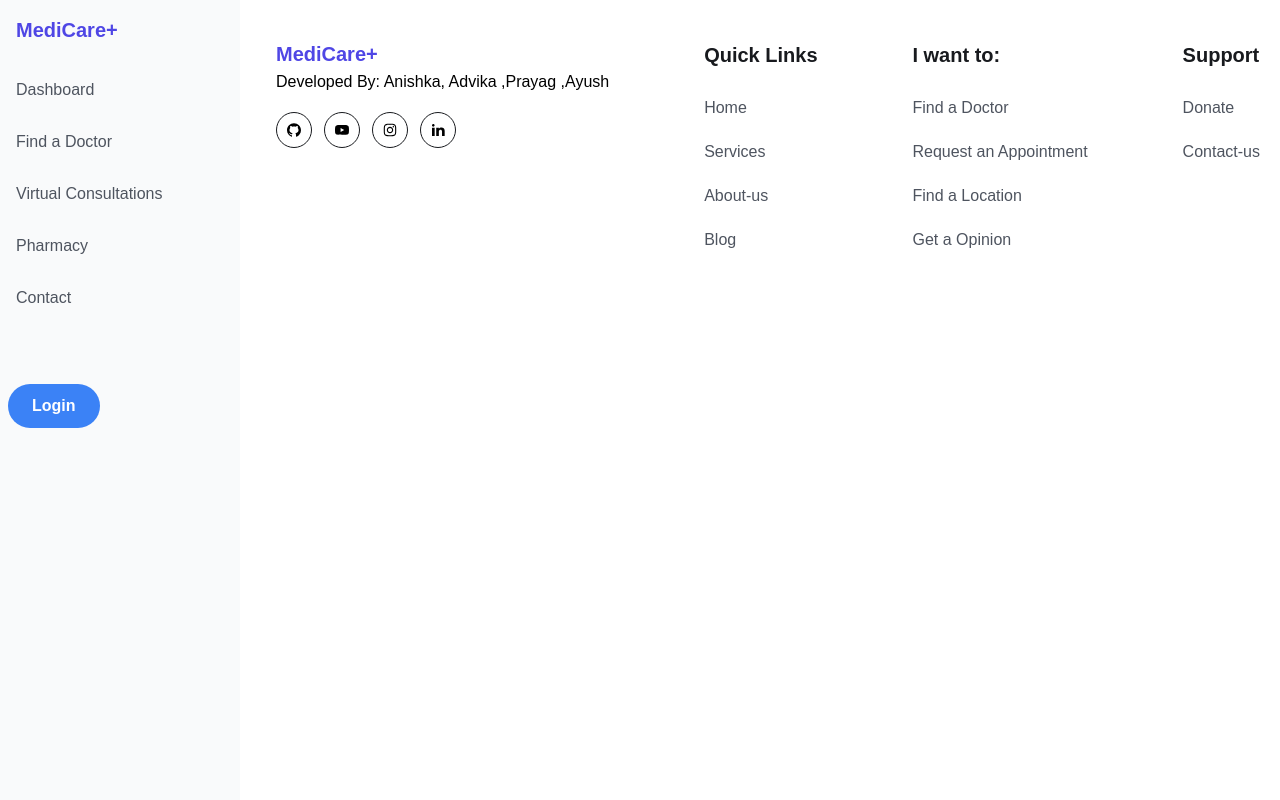
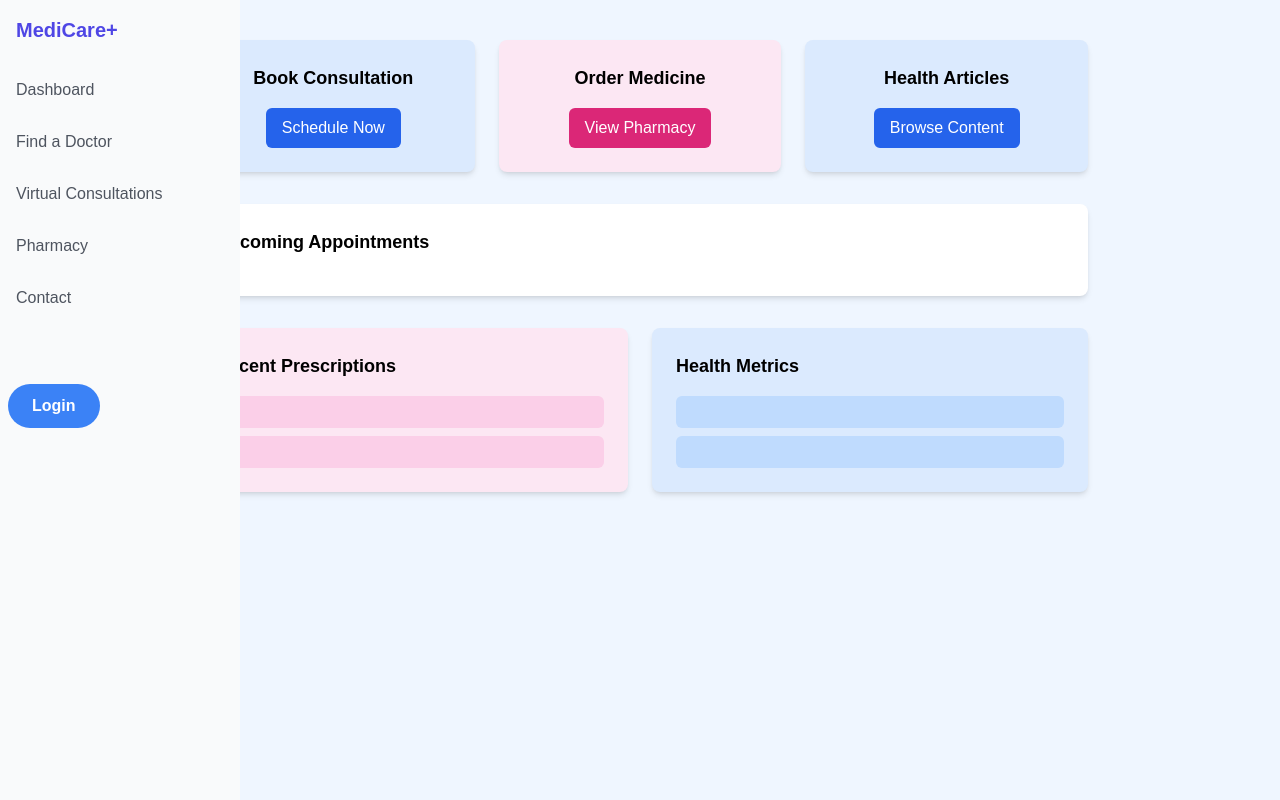
Before and after one commit to Adv1919/Medicare_main, a React (Vite) app: page / in a window 1280 px wide. Shown: the top 800 px of the page. Built offline with nearby package versions, Linux system fonts and the light colour scheme.

Commit message:
first change

```diff
--- a/src/Pages/Home.jsx
+++ b/src/Pages/Home.jsx
@@ -20,7 +20,52 @@ const Home = () => {
   useTitle("Home");
   return (
     <>
+       <div className="bg-blue-50 min-h-screen p-10 flex flex-col items-center">
+      <div className="grid grid-cols-1 md:grid-cols-3 gap-6 w-full max-w-4xl">
+        {/* Top Buttons */}
+        <div className="bg-blue-100 rounded-lg p-6 text-center shadow-md">
+          <h2 className="text-lg font-semibold">Book Consultation</h2>
+          <button className="mt-4 bg-blue-600 text-white py-2 px-4 rounded-md hover:bg-blue-700">
+            Schedule Now
+          </button>
+        </div>
+        <div className="bg-pink-100 rounded-lg p-6 text-center shadow-md">
+          <h2 className="text-lg font-semibold">Order Medicine</h2>
+          <button className="mt-4 bg-pink-600 text-white py-2 px-4 rounded-md hover:bg-pink-700">
+            View Pharmacy
+          </button>
+        </div>
+        <div className="bg-blue-100 rounded-lg p-6 text-center shadow-md">
+          <h2 className="text-lg font-semibold">Health Articles</h2>
+          <button className="mt-4 bg-blue-600 text-white py-2 px-4 rounded-md hover:bg-blue-700">
+            Browse Content
+          </button>
+        </div>
+      </div>
 
+      {/* Upcoming Appointments */}
+      <div className="bg-white rounded-lg shadow-md w-full max-w-4xl mt-8 p-6">
+        <h3 className="text-lg font-semibold mb-4">Upcoming Appointments</h3>
+
+      </div>
+
+      {/* Prescriptions and Health Metrics */}
+      <div className="grid grid-cols-1 md:grid-cols-2 gap-6 w-full max-w-4xl mt-8">
+        {/* Recent Prescriptions */}
+        <div className="bg-pink-100 rounded-lg p-6 shadow-md">
+          <h3 className="text-lg font-semibold mb-4">Recent Prescriptions</h3>
+          <div className="bg-pink-200 rounded-md p-4 mb-2"> </div>
+          <div className="bg-pink-200 rounded-md p-4"> </div>
+        </div>
+
+        {/* Health Metrics */}
+        <div className="bg-blue-100 rounded-lg p-6 shadow-md">
+          <h3 className="text-lg font-semibold mb-4">Health Metrics</h3>
+          <div className="bg-blue-200 rounded-md p-4 mb-2"> </div>
+          <div className="bg-blue-200 rounded-md p-4"> </div>
+        </div>
+      </div>
+    </div>
     </>
   );
 };
```
